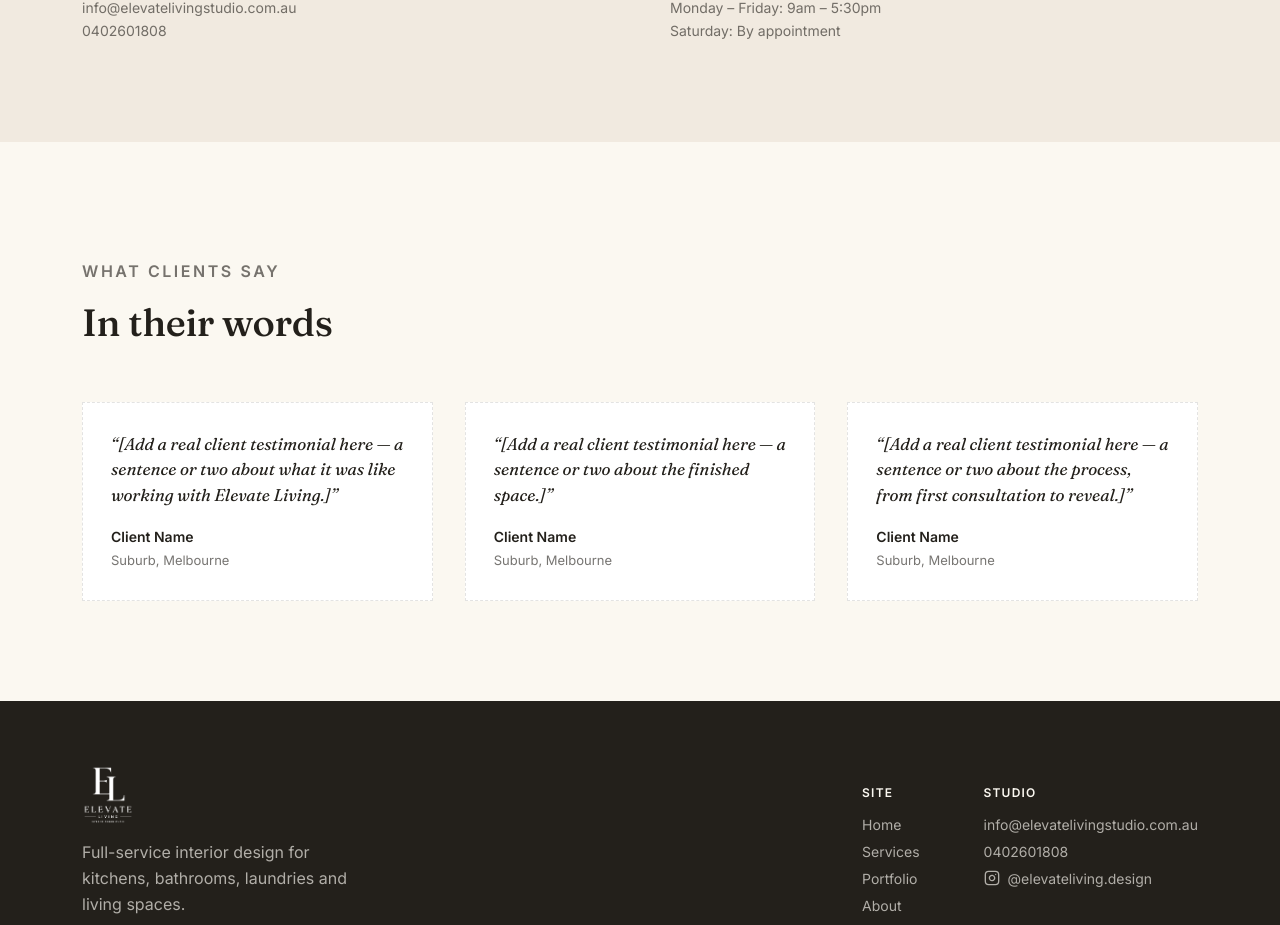
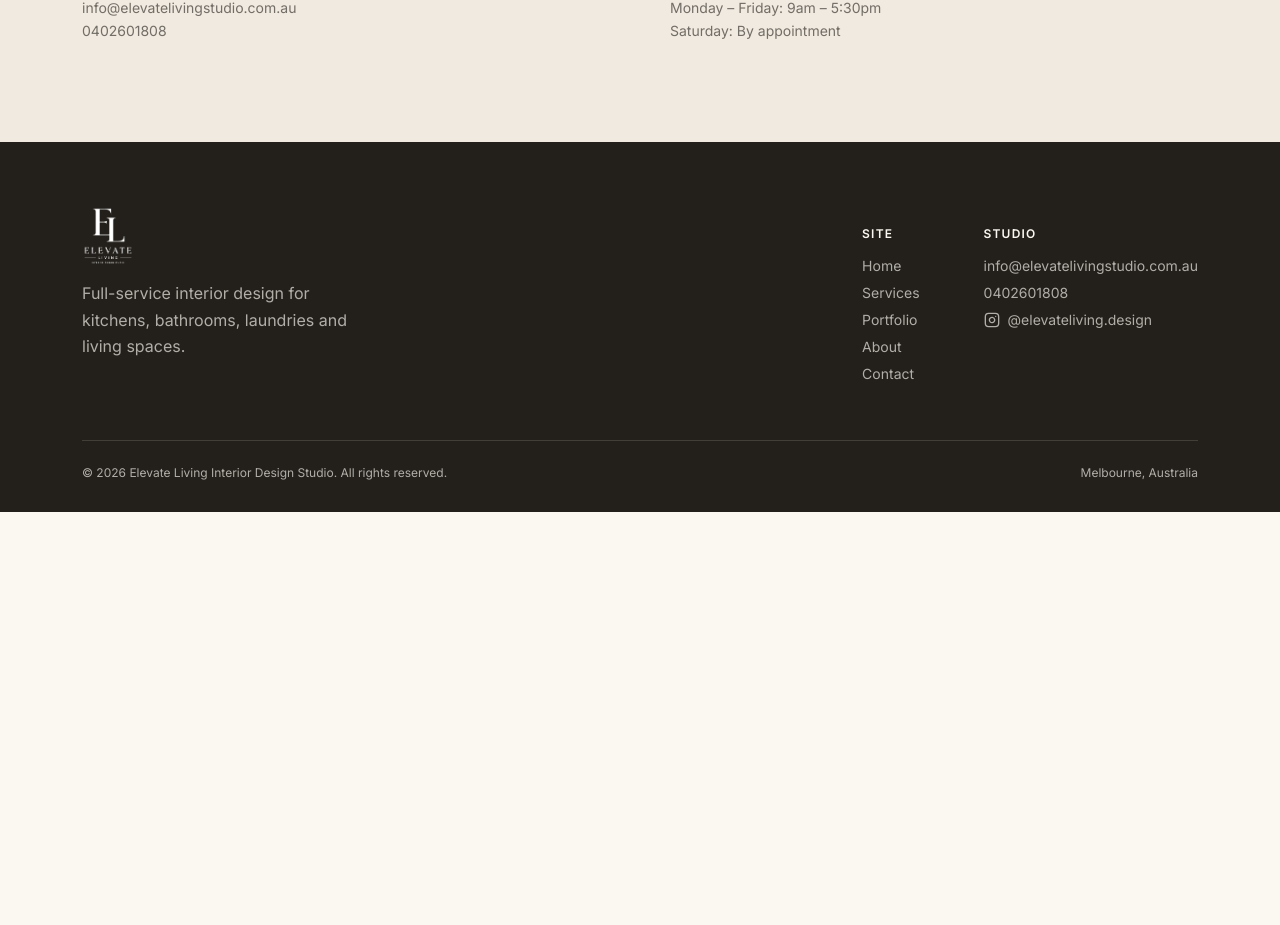
Before and after one commit to MeetHinu/Elevate-Living, a React (Vite) app: page /contact in a window 1280 px wide. Shown: the part 1615-2540 px from the top of the page. After the commit the page ends 2127 px from the top, so only its background shows below. Built offline with nearby package versions, Linux system fonts and the light colour scheme.

Commit message:
Revert "feat: add a testimonials section to Portfolio and Contact pages"
This reverts commit 161618ff8fc391d00dceb9a130ad59acbc68b775.

```diff
--- a/src/components/Testimonials.jsx
+++ /dev/null
@@ -1,23 +0,0 @@
-import { testimonials } from "../data/testimonials.js";
-
-export default function Testimonials({ background = "alt" }) {
-  return (
-    <section className={`section-${background}`}>
-      <div className="wrap">
-        <div className="section-head">
-          <p className="eyebrow">What Clients Say</p>
-          <h2>In their words</h2>
-        </div>
-        <div className="grid-3">
-          {testimonials.map((item) => (
-            <div className="testimonial-card" key={item.name + item.quote}>
-              <p className="testimonial-quote">“{item.quote}”</p>
-              <p className="testimonial-name">{item.name}</p>
-              <p className="testimonial-detail">{item.detail}</p>
-            </div>
-          ))}
-        </div>
-      </div>
-    </section>
-  );
-}
--- a/src/data/testimonials.js
+++ /dev/null
@@ -1,20 +0,0 @@
-// Placeholder content — replace each quote/name/detail with a real client
-// testimonial before launch. The dashed card border in Testimonials.jsx is
-// deliberate, so a placeholder is never mistaken for a real review.
-export const testimonials = [
-  {
-    quote: "[Add a real client testimonial here — a sentence or two about what it was like working with Elevate Living.]",
-    name: "Client Name",
-    detail: "Suburb, Melbourne",
-  },
-  {
-    quote: "[Add a real client testimonial here — a sentence or two about the finished space.]",
-    name: "Client Name",
-    detail: "Suburb, Melbourne",
-  },
-  {
-    quote: "[Add a real client testimonial here — a sentence or two about the process, from first consultation to reveal.]",
-    name: "Client Name",
-    detail: "Suburb, Melbourne",
-  },
-];
--- a/src/pages/Contact.jsx
+++ b/src/pages/Contact.jsx
@@ -2,7 +2,6 @@ import { useEffect, useRef, useState } from "react";
 import PageHero from "../components/PageHero.jsx";
 import { encodeForm } from "../lib/encodeForm.js";
 import { isValidEmail, isValidAuMobile } from "../lib/validation.js";
-import Testimonials from "../components/Testimonials.jsx";
 import { useDocumentHead } from "../hooks/useDocumentHead.js";
 
 const initialState = { name: "", email: "", phone: "", project: "Kitchen", message: "", "bot-field": "" };
@@ -242,8 +241,6 @@ export default function Contact() {
           </div>
         </div>
       </section>
-
-      <Testimonials background="cream" />
     </>
   );
 }
--- a/src/pages/Portfolio.jsx
+++ b/src/pages/Portfolio.jsx
@@ -2,7 +2,6 @@ import { useState } from "react";
 import PageHero from "../components/PageHero.jsx";
 import PhotoCard from "../components/PhotoCard.jsx";
 import CtaBand from "../components/CtaBand.jsx";
-import Testimonials from "../components/Testimonials.jsx";
 import { filterTabs, portfolioItems, filterPortfolio } from "../data/portfolio.js";
 import { useDocumentHead } from "../hooks/useDocumentHead.js";
 
@@ -54,8 +53,6 @@ export default function Portfolio() {
         </div>
       </section>
 
-      <Testimonials />
-
       <CtaBand
         title="See something close to your vision?"
         subtitle="We'd love to talk about what a similar approach could look like in your space."
--- a/src/styles/global.css
+++ b/src/styles/global.css
@@ -293,22 +293,6 @@ section { padding: 100px 0; }
 .service-block ul { margin: 18px 0 0; padding: 0; list-style: none; }
 .service-block li { padding: 10px 0; border-top: 1px solid var(--line); font-size: 14px; color: var(--text-ink-dim); }
 
-/* Testimonials */
-.testimonial-card {
-  padding: 28px;
-  border: 1px dashed var(--line);
-  background: var(--bg-white);
-}
-.testimonial-quote {
-  font-family: var(--font-display);
-  font-style: italic;
-  font-size: 17px;
-  line-height: 1.5;
-  color: var(--text-ink);
-}
-.testimonial-name { margin-top: 18px; font-size: 14px; font-weight: 600; }
-.testimonial-detail { margin-top: 2px; font-size: 13px; color: var(--text-ink-dim); }
-
 /* Process */
 .process-row { display: flex; gap: 28px; border-top: 1px solid var(--line); padding: 32px 0; }
 .process-row:last-child { border-bottom: 1px solid var(--line); }
```
